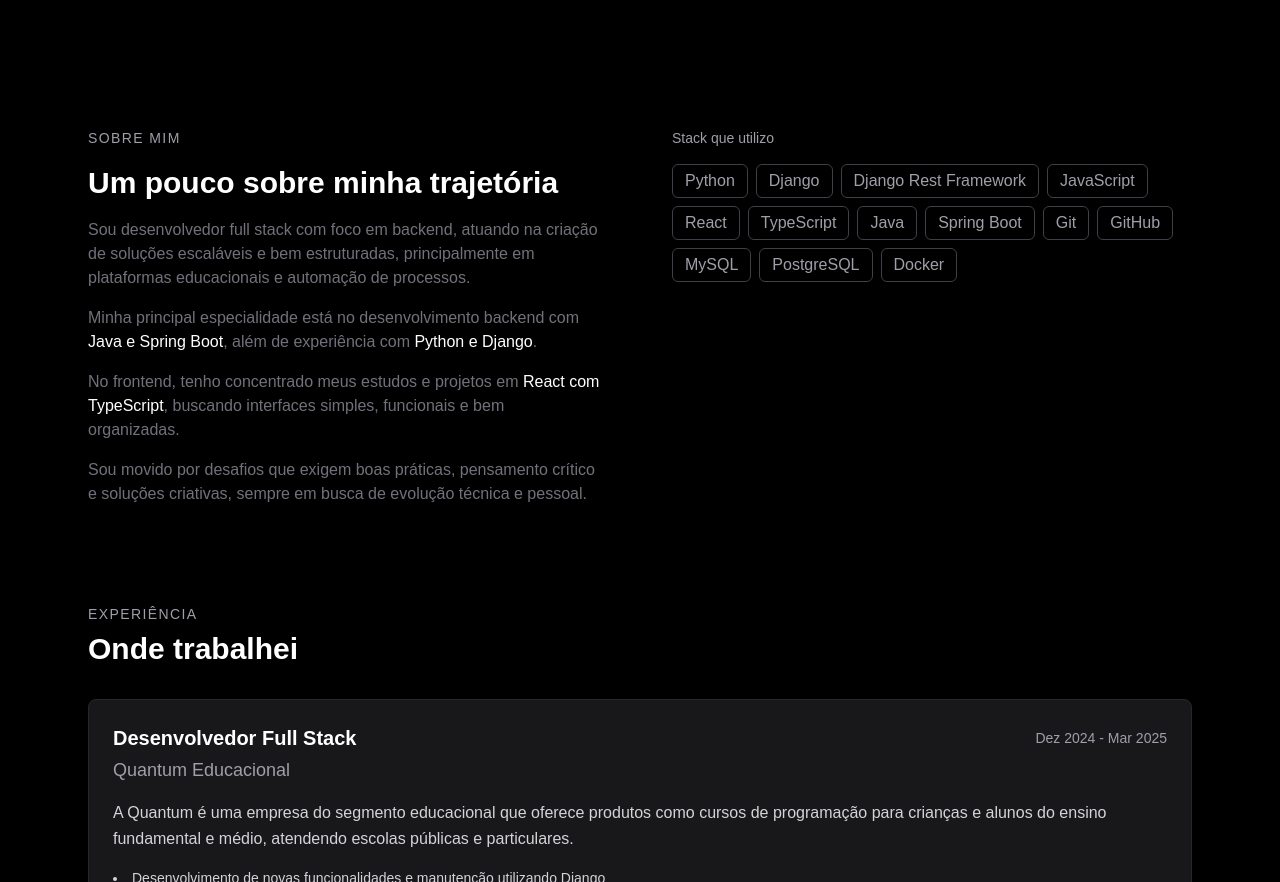
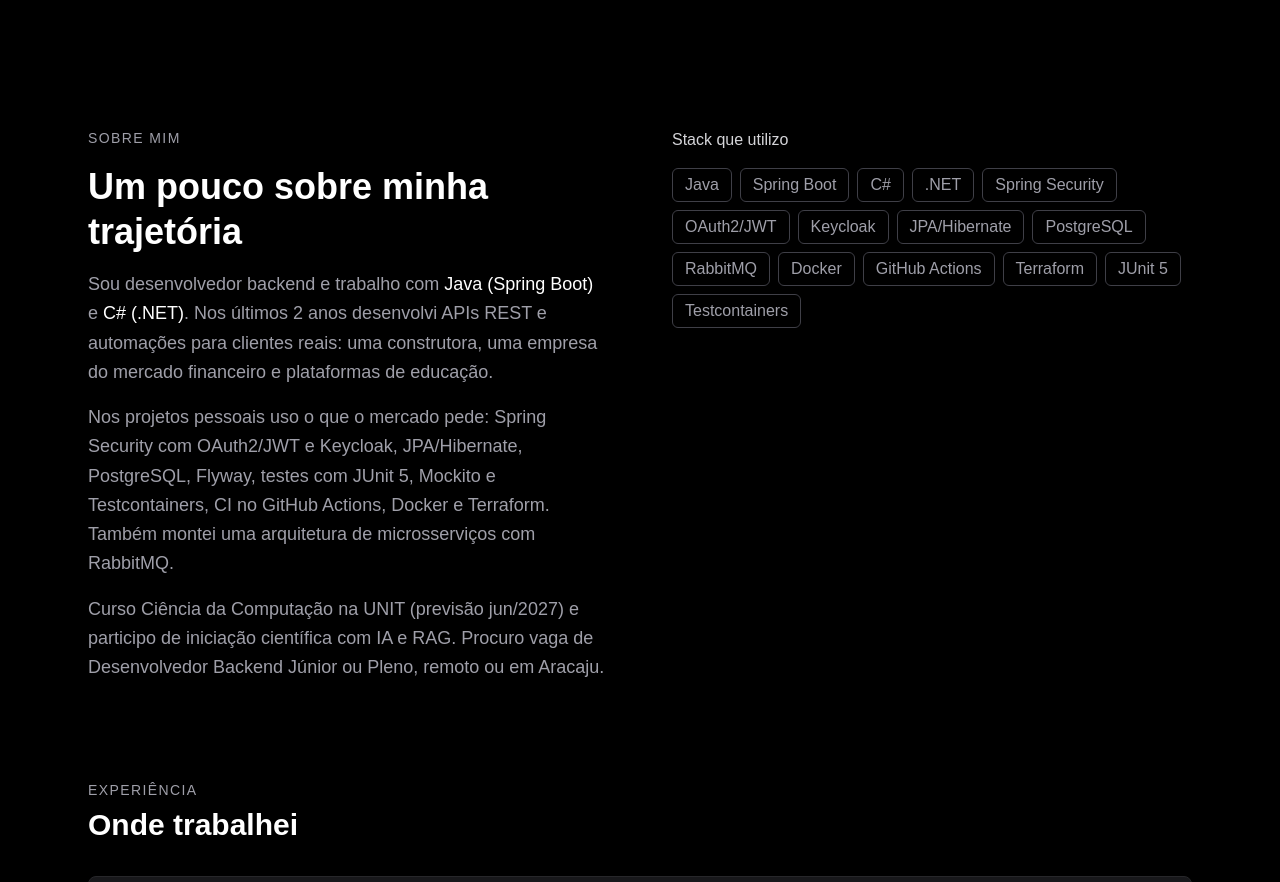
Before and after one commit to williamandradesantana/portfolio, a React (Vite) app: page / in a window 1280 px wide. Shown: the part 720-1602 px from the top of the page. Built offline with nearby package versions, Linux system fonts and the light colour scheme.

Commit message:
feat(about): rewrite about section from LinkedIn summary
Focus on Java/Spring Boot and C#/.NET, increase body font size and update the stack chips.

```diff
--- a/public/db/seed/stack/stack.json
+++ b/public/db/seed/stack/stack.json
@@ -1,19 +1,21 @@
 {
   "stack": {
     "tecnologies": [
-      "Python",
-      "Django",
-      "Django Rest Framework",
-      "JavaScript",
-      "React",
-      "TypeScript",
       "Java",
       "Spring Boot",
-      "Git",
-      "GitHub",
-      "MySQL",
+      "C#",
+      ".NET",
+      "Spring Security",
+      "OAuth2/JWT",
+      "Keycloak",
+      "JPA/Hibernate",
       "PostgreSQL",
-      "Docker"
+      "RabbitMQ",
+      "Docker",
+      "GitHub Actions",
+      "Terraform",
+      "JUnit 5",
+      "Testcontainers"
     ]
   }
 }
--- a/src/components/About/index.tsx
+++ b/src/components/About/index.tsx
@@ -4,7 +4,9 @@
 import { Span } from "../Span";
 
 export function About() {
-  const commomParagraphClasses = "text-zinc-500";
+  const commomParagraphClasses =
+    "text-base md:text-lg leading-relaxed text-zinc-600 dark:text-zinc-400";
+  const strongClasses = "text-zinc-900 dark:text-white font-medium";
 
   const [stack, setStack] = useState<StackModel>();
 
@@ -24,55 +26,45 @@
       className={clsx(
         "grid grid-cols-1 scroll-mt-24",
 
-        "lg:grid-cols-2 gap-6 lg:gap-16",
+        "lg:grid-cols-2 gap-8 lg:gap-16",
         "max-w-6xl mx-auto my-12 px-6",
       )}
     >
-      <div className="flex flex-col gap-4 max-w-lg">
+      <div className="flex flex-col gap-4 max-w-xl">
         <span className="text-zinc-600 dark:text-zinc-400 text-sm uppercase tracking-widest">
           Sobre mim
         </span>
 
-        <h2 className="text-zinc-900 dark:text-white text-3xl font-semibold leading-tight">
+        <h2 className="text-zinc-900 dark:text-white text-3xl md:text-4xl font-semibold leading-tight">
           Um pouco sobre minha trajetória
         </h2>
 
         <p className={commomParagraphClasses}>
-          Sou desenvolvedor full stack com foco em backend, atuando na criação
-          de soluções escaláveis e bem estruturadas, principalmente em
-          plataformas educacionais e automação de processos.
+          Sou desenvolvedor backend e trabalho com{" "}
+          <strong className={strongClasses}>Java (Spring Boot)</strong> e{" "}
+          <strong className={strongClasses}>C# (.NET)</strong>. Nos últimos 2
+          anos desenvolvi APIs REST e automações para clientes reais: uma
+          construtora, uma empresa do mercado financeiro e plataformas de
+          educação.
         </p>
 
         <p className={commomParagraphClasses}>
-          Minha principal especialidade está no desenvolvimento backend com
-          <strong className="text-zinc-900 dark:text-white font-medium">
-            {" "}
-            Java e Spring Boot
-          </strong>
-          , além de experiência com{" "}
-          <strong className="text-zinc-900 dark:text-white font-medium">
-            Python e Django
-          </strong>
-          .
+          Nos projetos pessoais uso o que o mercado pede: Spring Security com
+          OAuth2/JWT e Keycloak, JPA/Hibernate, PostgreSQL, Flyway, testes com
+          JUnit 5, Mockito e Testcontainers, CI no GitHub Actions, Docker e
+          Terraform. Também montei uma arquitetura de microsserviços com
+          RabbitMQ.
         </p>
 
         <p className={commomParagraphClasses}>
-          No frontend, tenho concentrado meus estudos e projetos em
-          <strong className="text-zinc-900 dark:text-white font-medium">
-            {" "}
-            React com TypeScript
-          </strong>
-          , buscando interfaces simples, funcionais e bem organizadas.
-        </p>
-
-        <p className={commomParagraphClasses}>
-          Sou movido por desafios que exigem boas práticas, pensamento crítico e
-          soluções criativas, sempre em busca de evolução técnica e pessoal.
+          Curso Ciência da Computação na UNIT (previsão jun/2027) e participo de
+          iniciação científica com IA e RAG. Procuro vaga de Desenvolvedor
+          Backend Júnior ou Pleno, remoto ou em Aracaju.
         </p>
       </div>
 
       <div className="flex flex-col gap-4">
-        <h3 className="text-zinc-600 dark:text-zinc-400 text-sm">
+        <h3 className="text-zinc-700 dark:text-zinc-300 text-base font-medium">
           Stack que utilizo
         </h3>
 
```
